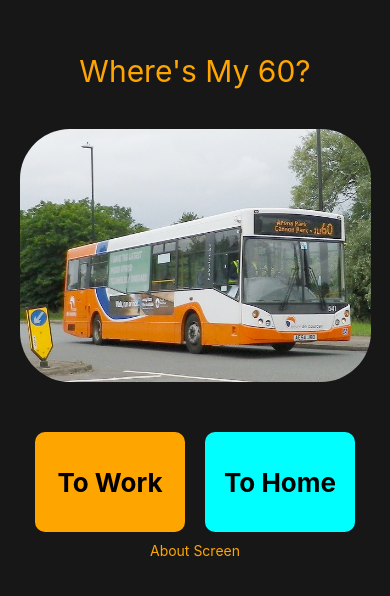
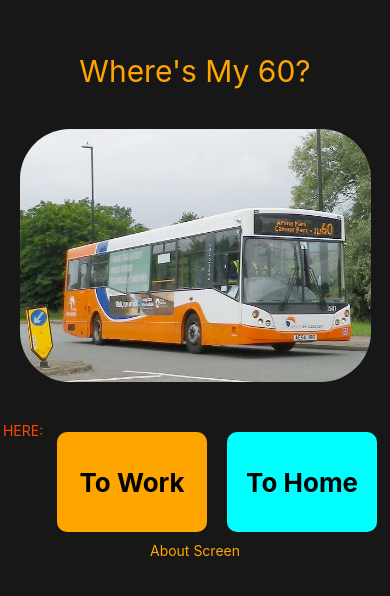
Before and after one commit to Makktu/WheresMy602023, a React Native app: screen / in a window 390 px wide. Shown: the part 116-712 px from the top of the page. Built offline with nearby package versions, Linux system fonts and the light colour scheme.

Commit message:
tinkering

```diff
--- a/src/api/addressApi.js
+++ b/src/api/addressApi.js
@@ -2,7 +2,6 @@ import axios from 'axios';
 
 export default function (lat, lon) {
   let location;
-  console.log(lat, lon);
   axios
     .get(
       `https://nominatim.openstreetmap.org/reverse?format=json&lat=${lat}&lon=${lon}&zoom=18&addressdetails=1`
@@ -11,6 +10,5 @@ export default function (lat, lon) {
       console.log(res.data.address.road + ', ' + res.data.address.suburb);
       location = res.data.address.road + ', ' + res.data.address.suburb;
     });
-  console.log(location);
   return location;
 }
--- a/src/components/Buttons.jsx
+++ b/src/components/Buttons.jsx
@@ -7,6 +7,7 @@ let parseString = require('react-native-xml2js').parseString;
 
 const Buttons = () => {
   const [errorMessage, setErrorMessage] = useState('');
+  const [locationOfBus, setLocationOfBus] = useState('');
 
   const searchBuses = async (travellingDirection) => {
     if (!travellingDirection) {
@@ -26,7 +27,8 @@ const Buttons = () => {
             .VehicleActivity[0].MonitoredVehicleJourney[0].VehicleLocation[0]
             .Longitude;
         console.log(lat, lon);
-        console.log(getLocation(lat, lon));
+        setLocationOfBus(getLocation(lat, lon));
+        console.log(locationOfBus, '<<<');
       });
       setErrorMessage('');
     } catch (err) {
@@ -37,6 +39,7 @@ const Buttons = () => {
 
   return (
     <View style={styles.btnContainerStyle}>
+      <Text style={styles.locationStyle}>HERE: {locationOfBus}</Text>
       <TouchableOpacity
         onPress={() => {
           searchBuses('INBOUND');
@@ -76,6 +79,9 @@ const styles = StyleSheet.create({
     fontWeight: 'bold',
     padding: 10,
   },
+  locationStyle: {
+    color: 'orangered',
+  },
 });
 
 export default Buttons;
```
